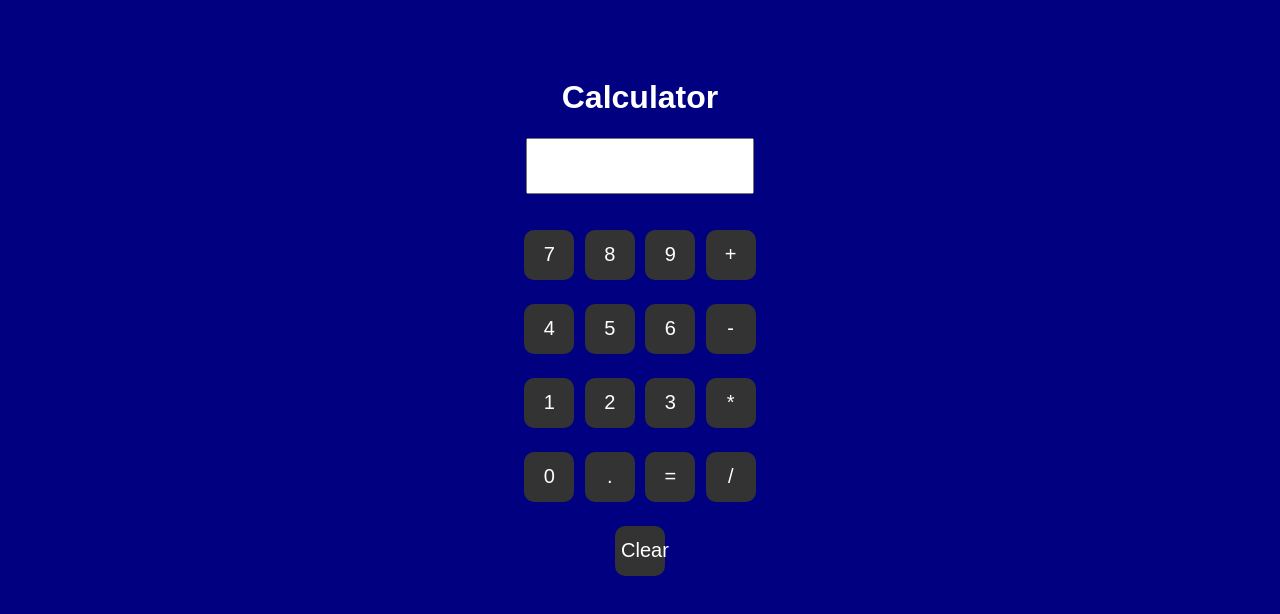
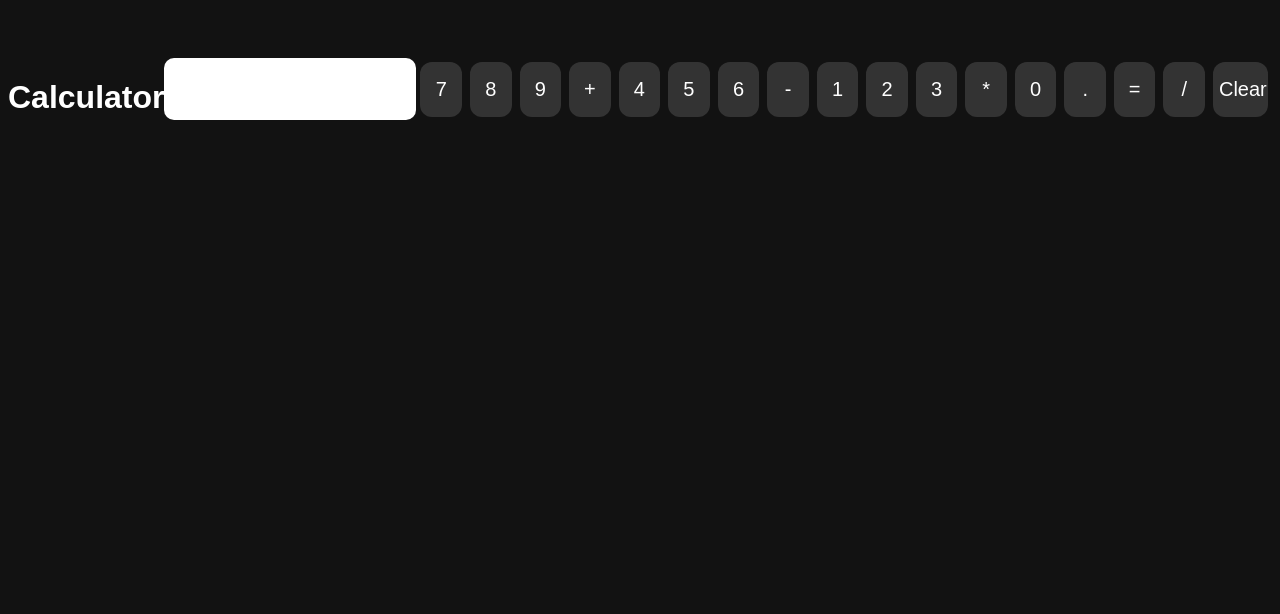
Before and after one commit to mrsnh4444-rgb/calculator-app, a plain HTML site: page index.html in a window 1280 px wide. Drawn offline with Linux system fonts and the light colour scheme.

Commit message:
Update style.css

```diff
--- a/style.css
+++ b/style.css
@@ -1,28 +1,42 @@
 body {
+    background: #121212;
     font-family: Arial, sans-serif;
-    background: navy;
-    color: white;
-    text-align: center;
+    display: flex;
+    justify-content: center;
     padding-top: 50px;
 }
 
+.calculator {
+    background: #1f1f1f;
+    padding: 20px;
+    border-radius: 20px;
+    box-shadow: 0 0 20px rgba(0,0,0,0.5);
+}
+
+h1 {
+    color: white;
+}
+
 input {
-    width: 220px;
-    height: 50px;
-    font-size: 24px;
+    width: 240px;
+    height: 60px;
+    font-size: 30px;
     text-align: right;
     margin-bottom: 15px;
+    border: none;
+    border-radius: 10px;
+    padding-right: 10px;
 }
 
 button {
-    width: 50px;
-    height: 50px;
-    margin: 3px;
-    font-size: 20px;
+    width: 55px;
+    height: 55px;
+    margin: 4px;
     border: none;
-    border-radius: 10px;
+    border-radius: 12px;
     background: #333;
     color: white;
+    font-size: 20px;
 }
 
 button:hover {
```
